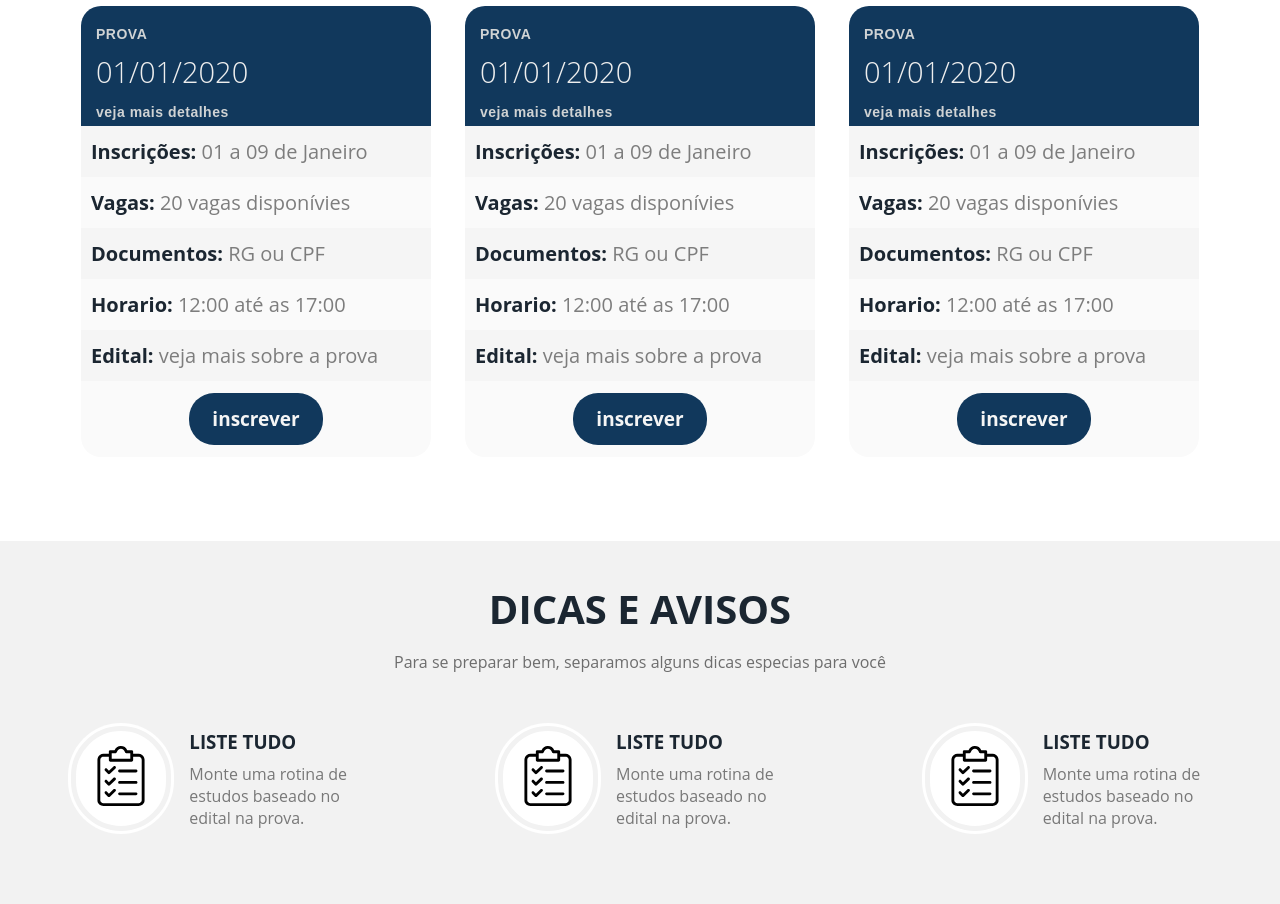
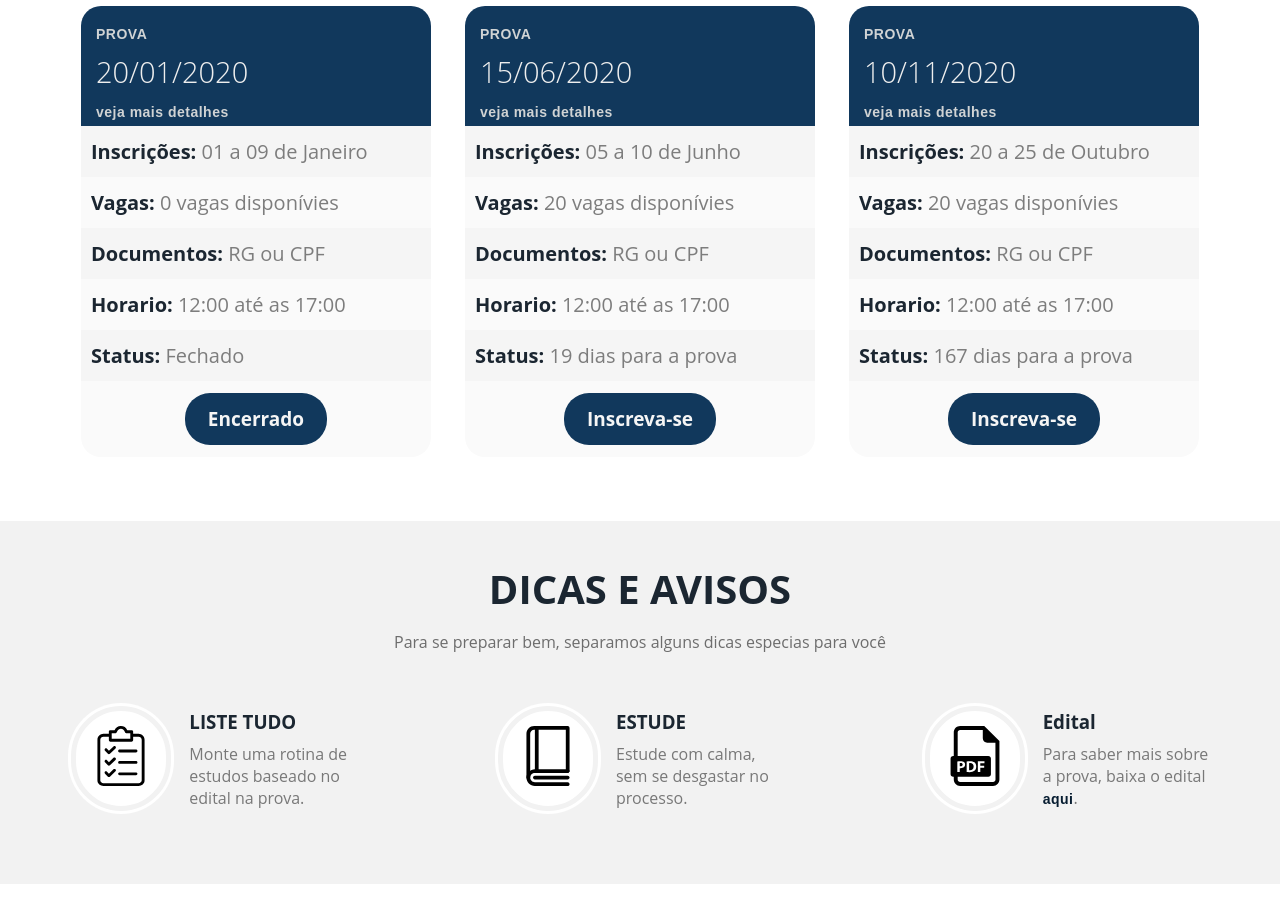
Before and after one commit to cursinhoeachusp/site-cpe-dh, a React (Create React App) app: page /processo-seletivo in a window 1280 px wide. Shown: the part 260-1164 px from the top of the page. Built offline with nearby package versions, Linux system fonts and the light colour scheme; a web font is replaced by a local one.

Commit message:
adicionando animacao nos processos seletivos

```diff
--- a/src/pages/ProcessoSeletivo/index.js
+++ b/src/pages/ProcessoSeletivo/index.js
@@ -53,18 +53,18 @@ export default function ProcessoSeletivo() {
               <div className="processo">
                 <div className="cabecalho azul">
                   <h6>PROVA</h6>
-                  <h2>01/01/2020</h2>
-                  <h6><a href="#">veja mais detalhes</a></h6>
+                  <h2><data value="2020-1-20">20/01/2020</data></h2>
+                  <h6><a href="#" className="detalhes">veja mais detalhes</a></h6>
                 </div>
 
                 <div className="info-prova">
                   <ul>
                     <li className="impar"><strong className="azul-escuro">Inscrições:</strong> 01 a 09 de Janeiro</li>
-                    <li><strong className="azul-escuro">Vagas:</strong> 20 vagas disponívies</li>
+                    <li><strong className="azul-escuro">Vagas:</strong> 0 vagas disponívies</li>
                     <li className="impar"><strong className="azul-escuro">Documentos:</strong> RG ou CPF</li>
                     <li><strong className="azul-escuro">Horario:</strong> 12:00 até as 17:00</li>
-                    <li className="impar"><strong className="azul-escuro">Edital:</strong> veja mais sobre a prova</li>
-                    <li className="botao bordar-redonda centro flex-row"><button>inscrever</button></li>
+                    <li className="impar"><strong className="azul-escuro">Status:</strong><span className="tempo"></span></li>
+                    <li className="botao bordar-redonda centro flex-row"><button className="inscrever"></button></li>
                   </ul>
                 </div>
               </div>
@@ -72,18 +72,18 @@ export default function ProcessoSeletivo() {
               <div className="processo">
                 <div className="cabecalho azul">
                   <h6>PROVA</h6>
-                  <h2>01/01/2020</h2>
-                  <h6><a href="#">veja mais detalhes</a></h6>
+                  <h2><data value="2020-6-15">15/06/2020</data></h2>
+                  <h6><a href="#" className="detalhes">veja mais detalhes</a></h6>
                 </div>
 
                 <div className="info-prova">
                   <ul>
-                    <li className="impar"><strong className="azul-escuro">Inscrições:</strong> 01 a 09 de Janeiro</li>
+                    <li className="impar"><strong className="azul-escuro">Inscrições:</strong> 05 a 10 de Junho</li>
                     <li>< strong className="azul-escuro">Vagas:</strong> 20 vagas disponívies</li>
                     <li className="impar"><strong className="azul-escuro">Documentos:</strong> RG ou CPF</li>
                     <li><strong className="azul-escuro">Horario:</strong> 12:00 até as 17:00</li>
-                    <li className="impar"><strong className="azul-escuro">Edital:</strong> veja mais sobre a prova</li>
-                    <li className="botao bordar-redonda centro flex-row"><button>inscrever</button></li>
+                    <li className="impar"><strong className="azul-escuro">Status:</strong> <span className="tempo"></span></li>
+                    <li className="botao bordar-redonda centro flex-row"><button className="inscrever"></button></li>
                   </ul>
                 </div>
               </div>
@@ -91,18 +91,18 @@ export default function ProcessoSeletivo() {
               <div className="processo">
                 <div className="cabecalho azul">
                   <h6>PROVA</h6>
-                  <h2>01/01/2020</h2>
-                  <h6><a href="#">veja mais detalhes</a></h6>
+                  <h2><data value="2020-11-10">10/11/2020</data></h2>
+                  <h6><a href="#" className="detalhes">veja mais detalhes</a></h6>
                 </div>
 
                 <div className="info-prova">
                   <ul>
-                    <li className="impar"><strong className="azul-escuro">Inscrições:</strong> 01 a 09 de Janeiro</li>
+                    <li className="impar"><strong className="azul-escuro">Inscrições:</strong> 20 a 25 de Outubro</li>
                     <li><strong className="azul-escuro">Vagas:</strong> 20 vagas disponívies</li>
                     <li className="impar"><strong className="azul-escuro">Documentos:</strong> RG ou CPF</li>
                     <li><strong className="azul-escuro">Horario:</strong> 12:00 até as 17:00</li>
-                    <li className="impar"><strong className="azul-escuro">Edital:</strong> veja mais sobre a prova</li>
-                    <li className="botao bordar-redonda centro flex-row"><button>inscrever</button></li>
+                    <li className="impar"><strong className="azul-escuro">Status:</strong> <span className="tempo"></span> </li>
+                    <li className="botao bordar-redonda centro flex-row"><button className="inscrever"></button></li>
                   </ul>
                 </div>
               </div>
@@ -167,39 +167,37 @@ export default function ProcessoSeletivo() {
               <div className="dica flex-row">
                 <div className="container-icone-pai">
                   <div className="container-icone">
-                    <svg version="1.1" className="icone-dica" xmlns="http://www.w3.org/2000/svg" viewBox="0 0 438.891 438.891">
+                  <svg className="icone-dica" viewBox="0 0 512 512" xmlns="http://www.w3.org/2000/svg"> <g><path d="m88 456c-8.837 0-16-7.164-16-16v-374c0-36.393 29.607-66 66-66h286c8.837 0 16 7.164 16 16v368c0 8.836-7.163 16-16 16s-16-7.164-16-16v-352h-270c-18.748 0-34 15.252-34 34v374c0 8.836-7.163 16-16 16z"/><path d="m424 512h-280c-39.701 0-72-32.299-72-72s32.299-72 72-72h280c8.837 0 16 7.164 16 16s-7.163 16-16 16h-280c-22.056 0-40 17.944-40 40s17.944 40 40 40h280c8.837 0 16 7.164 16 16s-7.163 16-16 16z"/><path d="m424 456h-280c-8.837 0-16-7.164-16-16s7.163-16 16-16h280c8.837 0 16 7.164 16 16s-7.163 16-16 16z"/><path d="m160 400c-8.837 0-16-7.164-16-16v-368c0-8.836 7.163-16 16-16s16 7.164 16 16v368c0 8.836-7.163 16-16 16z"/></g></svg>
+
+                  </div>
+                </div>
+                <div className="texto-dica">
+                  <h3 className="azul-escuro">ESTUDE</h3>
+                  <p>Estude com calma, sem se desgastar no processo.</p>
+                </div>
+              </div>
+
+              <div className="dica flex-row">
+                <div className="container-icone-pai">
+                  <div className="container-icone">
+                    <svg className="icone-dica" xmlns="http://www.w3.org/2000/svg" viewBox="0 0 482.14 482.14" >
                       <g>
-                        <g>
-                          <g>
-                            <path d="M347.968,57.503h-39.706V39.74c0-5.747-6.269-8.359-12.016-8.359h-30.824c-7.314-20.898-25.6-31.347-46.498-31.347
-                              c-20.668-0.777-39.467,11.896-46.498,31.347h-30.302c-5.747,0-11.494,2.612-11.494,8.359v17.763H90.923
-                              c-23.53,0.251-42.78,18.813-43.886,42.318v299.363c0,22.988,20.898,39.706,43.886,39.706h257.045
-                              c22.988,0,43.886-16.718,43.886-39.706V99.822C390.748,76.316,371.498,57.754,347.968,57.503z M151.527,52.279h28.735
-                              c5.016-0.612,9.045-4.428,9.927-9.404c3.094-13.474,14.915-23.146,28.735-23.51c13.692,0.415,25.335,10.117,28.212,23.51
-                              c0.937,5.148,5.232,9.013,10.449,9.404h29.78v41.796H151.527V52.279z M370.956,399.185c0,11.494-11.494,18.808-22.988,18.808
-                              H90.923c-11.494,0-22.988-7.314-22.988-18.808V99.822c1.066-11.964,10.978-21.201,22.988-21.42h39.706v26.645
-                              c0.552,5.854,5.622,10.233,11.494,9.927h154.122c5.98,0.327,11.209-3.992,12.016-9.927V78.401h39.706
-                              c12.009,0.22,21.922,9.456,22.988,21.42V399.185z"/>
-                            <path d="M179.217,233.569c-3.919-4.131-10.425-4.364-14.629-0.522l-33.437,31.869l-14.106-14.629
-                              c-3.919-4.131-10.425-4.363-14.629-0.522c-4.047,4.24-4.047,10.911,0,15.151l21.42,21.943c1.854,2.076,4.532,3.224,7.314,3.135
-                              c2.756-0.039,5.385-1.166,7.314-3.135l40.751-38.661c4.04-3.706,4.31-9.986,0.603-14.025
-                              C179.628,233.962,179.427,233.761,179.217,233.569z"/>
-                            <path d="M329.16,256.034H208.997c-5.771,0-10.449,4.678-10.449,10.449s4.678,10.449,10.449,10.449H329.16
-                              c5.771,0,10.449-4.678,10.449-10.449S334.931,256.034,329.16,256.034z"/>
-                            <path d="M179.217,149.977c-3.919-4.131-10.425-4.364-14.629-0.522l-33.437,31.869l-14.106-14.629
-                              c-3.919-4.131-10.425-4.364-14.629-0.522c-4.047,4.24-4.047,10.911,0,15.151l21.42,21.943c1.854,2.076,4.532,3.224,7.314,3.135
-                              c2.756-0.039,5.385-1.166,7.314-3.135l40.751-38.661c4.04-3.706,4.31-9.986,0.603-14.025
-                              C179.628,150.37,179.427,150.169,179.217,149.977z"/>
-                            <path d="M329.16,172.442H208.997c-5.771,0-10.449,4.678-10.449,10.449s4.678,10.449,10.449,10.449H329.16
-                              c5.771,0,10.449-4.678,10.449-10.449S334.931,172.442,329.16,172.442z"/>
-                            <path d="M179.217,317.16c-3.919-4.131-10.425-4.363-14.629-0.522l-33.437,31.869l-14.106-14.629
-                              c-3.919-4.131-10.425-4.363-14.629-0.522c-4.047,4.24-4.047,10.911,0,15.151l21.42,21.943c1.854,2.076,4.532,3.224,7.314,3.135
-                              c2.756-0.039,5.385-1.166,7.314-3.135l40.751-38.661c4.04-3.706,4.31-9.986,0.603-14.025
-                              C179.628,317.554,179.427,317.353,179.217,317.16z"/>
-                            <path d="M329.16,339.626H208.997c-5.771,0-10.449,4.678-10.449,10.449s4.678,10.449,10.449,10.449H329.16
-                              c5.771,0,10.449-4.678,10.449-10.449S334.931,339.626,329.16,339.626z"/>
-                          </g>
-                        </g>
+                        <path d="M142.024,310.194c0-8.007-5.556-12.782-15.359-12.782c-4.003,0-6.714,0.395-8.132,0.773v25.69
+                          c1.679,0.378,3.743,0.504,6.588,0.504C135.57,324.379,142.024,319.1,142.024,310.194z"/>
+                        <path d="M202.709,297.681c-4.39,0-7.227,0.379-8.905,0.772v56.896c1.679,0.394,4.39,0.394,6.841,0.394
+                          c17.809,0.126,29.424-9.677,29.424-30.449C230.195,307.231,219.611,297.681,202.709,297.681z"/>
+                        <path d="M315.458,0H121.811c-28.29,0-51.315,23.041-51.315,51.315v189.754h-5.012c-11.418,0-20.678,9.251-20.678,20.679v125.404
+                          c0,11.427,9.259,20.677,20.678,20.677h5.012v22.995c0,28.305,23.025,51.315,51.315,51.315h264.223
+                          c28.272,0,51.3-23.011,51.3-51.315V121.449L315.458,0z M99.053,284.379c6.06-1.024,14.578-1.796,26.579-1.796
+                          c12.128,0,20.772,2.315,26.58,6.965c5.548,4.382,9.292,11.615,9.292,20.127c0,8.51-2.837,15.745-7.999,20.646
+                          c-6.714,6.32-16.643,9.157-28.258,9.157c-2.585,0-4.902-0.128-6.714-0.379v31.096H99.053V284.379z M386.034,450.713H121.811
+                          c-10.954,0-19.874-8.92-19.874-19.889v-22.995h246.31c11.42,0,20.679-9.25,20.679-20.677V261.748
+                          c0-11.428-9.259-20.679-20.679-20.679h-246.31V51.315c0-10.938,8.921-19.858,19.874-19.858l181.89-0.19v67.233
+                          c0,19.638,15.934,35.587,35.587,35.587l65.862-0.189l0.741,296.925C405.891,441.793,396.987,450.713,386.034,450.713z
+                          M174.065,369.801v-85.422c7.225-1.15,16.642-1.796,26.58-1.796c16.516,0,27.226,2.963,35.618,9.282
+                          c9.031,6.714,14.704,17.416,14.704,32.781c0,16.643-6.06,28.133-14.453,35.224c-9.157,7.612-23.096,11.222-40.125,11.222
+                          C186.191,371.092,178.966,370.446,174.065,369.801z M314.892,319.226v15.996h-31.23v34.973h-19.74v-86.966h53.16v16.122h-33.42
+                          v19.875H314.892z"/>
                       </g>
 
                     </svg>
@@ -207,56 +205,8 @@ export default function ProcessoSeletivo() {
                   </div>
                 </div>
                 <div className="texto-dica">
-                  <h3 className="azul-escuro">LISTE TUDO</h3>
-                  <p>Monte uma rotina de estudos baseado no edital na prova.</p>
-                </div>
-              </div>
-
-              <div className="dica flex-row">
-                <div className="container-icone-pai">
-                  <div className="container-icone">
-                    <svg version="1.1" className="icone-dica" xmlns="http://www.w3.org/2000/svg" viewBox="0 0 438.891 438.891">
-                      <g>
-                        <g>
-                          <g>
-                            <path d="M347.968,57.503h-39.706V39.74c0-5.747-6.269-8.359-12.016-8.359h-30.824c-7.314-20.898-25.6-31.347-46.498-31.347
-                              c-20.668-0.777-39.467,11.896-46.498,31.347h-30.302c-5.747,0-11.494,2.612-11.494,8.359v17.763H90.923
-                              c-23.53,0.251-42.78,18.813-43.886,42.318v299.363c0,22.988,20.898,39.706,43.886,39.706h257.045
-                              c22.988,0,43.886-16.718,43.886-39.706V99.822C390.748,76.316,371.498,57.754,347.968,57.503z M151.527,52.279h28.735
-                              c5.016-0.612,9.045-4.428,9.927-9.404c3.094-13.474,14.915-23.146,28.735-23.51c13.692,0.415,25.335,10.117,28.212,23.51
-                              c0.937,5.148,5.232,9.013,10.449,9.404h29.78v41.796H151.527V52.279z M370.956,399.185c0,11.494-11.494,18.808-22.988,18.808
-                              H90.923c-11.494,0-22.988-7.314-22.988-18.808V99.822c1.066-11.964,10.978-21.201,22.988-21.42h39.706v26.645
-                              c0.552,5.854,5.622,10.233,11.494,9.927h154.122c5.98,0.327,11.209-3.992,12.016-9.927V78.401h39.706
-                              c12.009,0.22,21.922,9.456,22.988,21.42V399.185z"/>
-                            <path d="M179.217,233.569c-3.919-4.131-10.425-4.364-14.629-0.522l-33.437,31.869l-14.106-14.629
-                              c-3.919-4.131-10.425-4.363-14.629-0.522c-4.047,4.24-4.047,10.911,0,15.151l21.42,21.943c1.854,2.076,4.532,3.224,7.314,3.135
-                              c2.756-0.039,5.385-1.166,7.314-3.135l40.751-38.661c4.04-3.706,4.31-9.986,0.603-14.025
-                              C179.628,233.962,179.427,233.761,179.217,233.569z"/>
-                            <path d="M329.16,256.034H208.997c-5.771,0-10.449,4.678-10.449,10.449s4.678,10.449,10.449,10.449H329.16
-                              c5.771,0,10.449-4.678,10.449-10.449S334.931,256.034,329.16,256.034z"/>
-                            <path d="M179.217,149.977c-3.919-4.131-10.425-4.364-14.629-0.522l-33.437,31.869l-14.106-14.629
-                              c-3.919-4.131-10.425-4.364-14.629-0.522c-4.047,4.24-4.047,10.911,0,15.151l21.42,21.943c1.854,2.076,4.532,3.224,7.314,3.135
-                              c2.756-0.039,5.385-1.166,7.314-3.135l40.751-38.661c4.04-3.706,4.31-9.986,0.603-14.025
-                              C179.628,150.37,179.427,150.169,179.217,149.977z"/>
-                            <path d="M329.16,172.442H208.997c-5.771,0-10.449,4.678-10.449,10.449s4.678,10.449,10.449,10.449H329.16
-                              c5.771,0,10.449-4.678,10.449-10.449S334.931,172.442,329.16,172.442z"/>
-                            <path d="M179.217,317.16c-3.919-4.131-10.425-4.363-14.629-0.522l-33.437,31.869l-14.106-14.629
-                              c-3.919-4.131-10.425-4.363-14.629-0.522c-4.047,4.24-4.047,10.911,0,15.151l21.42,21.943c1.854,2.076,4.532,3.224,7.314,3.135
-                              c2.756-0.039,5.385-1.166,7.314-3.135l40.751-38.661c4.04-3.706,4.31-9.986,0.603-14.025
-                              C179.628,317.554,179.427,317.353,179.217,317.16z"/>
-                            <path d="M329.16,339.626H208.997c-5.771,0-10.449,4.678-10.449,10.449s4.678,10.449,10.449,10.449H329.16
-                              c5.771,0,10.449-4.678,10.449-10.449S334.931,339.626,329.16,339.626z"/>
-                          </g>
-                        </g>
-                      </g>
-
-                    </svg>
-
-                  </div>
-                </div>
-                <div className="texto-dica">
-                  <h3 className="azul-escuro">LISTE TUDO</h3>
-                  <p>Monte uma rotina de estudos baseado no edital na prova.</p>
+                  <h3 className="azul-escuro">Edital</h3>
+                  <p>Para saber mais sobre a prova, baixa o edital <a href="" className="edital">aqui</a>.</p>
                 </div>
               </div>
 
--- a/src/pages/ProcessoSeletivo/script.js
+++ b/src/pages/ProcessoSeletivo/script.js
@@ -1,10 +1,36 @@
 window.addEventListener('load', function(){
-    function animaScroll(){
+    function verificarStatus(){
+        let datasProvas = document.querySelectorAll('data')
+        let botoes = document.querySelectorAll('.inscrever')
+        let tempo = document.querySelectorAll('.tempo')
+        let datas = []
+        let dataAtual = new Date()
+
+        for(let indice of datasProvas){
+            datas.push(new Date(indice.value))
+        }
+
+        for(let i = 0; i<datas.length; i++){
+            let diferenca = datas[i].getTime() - dataAtual.getTime()
+            if(diferenca < 0){
+                botoes[i].appendChild(document.createTextNode('Encerrado'))
+                tempo[i].appendChild(document.createTextNode(' Fechado'))
+            }else{
+                diferenca = Math.ceil(diferenca / (1*24*60*60*1000))
+                botoes[i].appendChild(document.createTextNode('Inscreva-se'))
+                tempo[i].appendChild(document.createTextNode(' ' + diferenca + ' dias para a prova'))
+                botoes[i].classList.add('poteiro')
+            }
+        }
+
+    }
+
+    verificarStatus()
+
+    window.addEventListener('scroll', function(){
         let botao = document.getElementById('principal')
         if(botao.checked == false){
             botao.checked = true
         }
-    }
-
-    window.addEventListener('scroll', animaScroll)
+    })
 })
--- a/src/pages/ProcessoSeletivo/style.css
+++ b/src/pages/ProcessoSeletivo/style.css
@@ -39,6 +39,12 @@
     text-align: center;
     font-size: 40px;
 }
+
+.poteiro{
+    cursor: pointer;
+}
+
+
 
 /*configurando conteudo superior e seus filhos*/
 .conteudo-superior{
@@ -161,6 +167,8 @@ div.seta{
     width: 250px;
     border-radius: 20px;
     margin-bottom: 25px;
+    /* transition: all .9s; */
+
 }
 
 .processo .cabecalho{
@@ -172,7 +180,7 @@ div.seta{
     padding-top: 10px;
 }
 
-.processo h6, a{
+.processo h6, .detalhes, .edital{
     font-weight: 900;
     color:#D0D3D4;
     font-family: 'Muli', sans-serif;
@@ -216,6 +224,7 @@ li.botao button{
     font-weight: 700;
     color: #F5F5F5;
     background-color: rgb(17,56,92);
+    outline: none;
 }
 
 .bordar-redonda{
@@ -284,6 +293,14 @@ li.botao button{
     font-size: 16px;
 }
 
+.edital{
+    color: rgb(7, 29, 49);
+}
+
+.edital:hover{
+    text-decoration: underline;
+}
+
 
 /*media querie*/
 @media(min-width: 500px){
@@ -297,7 +314,7 @@ li.botao button{
 
     .processos-seletivos .processo{
         width: 350px;
-        height: 450px;
+        height: 430px;
     }
 
     .processo .cabecalho{
@@ -333,6 +350,13 @@ li.botao button{
     .processos-seletivos{
         width: 90%;
     }
+
+    .processo:hover{
+        box-shadow: 15px 15px #1B2631;
+        position: relative;
+        top: -5px;
+        transition: top .3s;
+    }
 }
 
 @media (min-width: 2000px){
```
